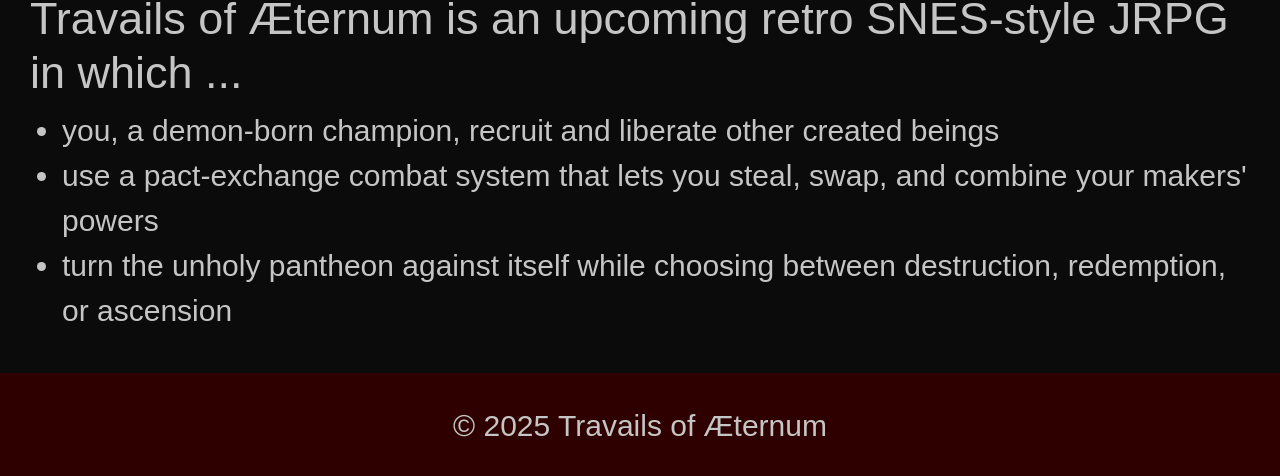
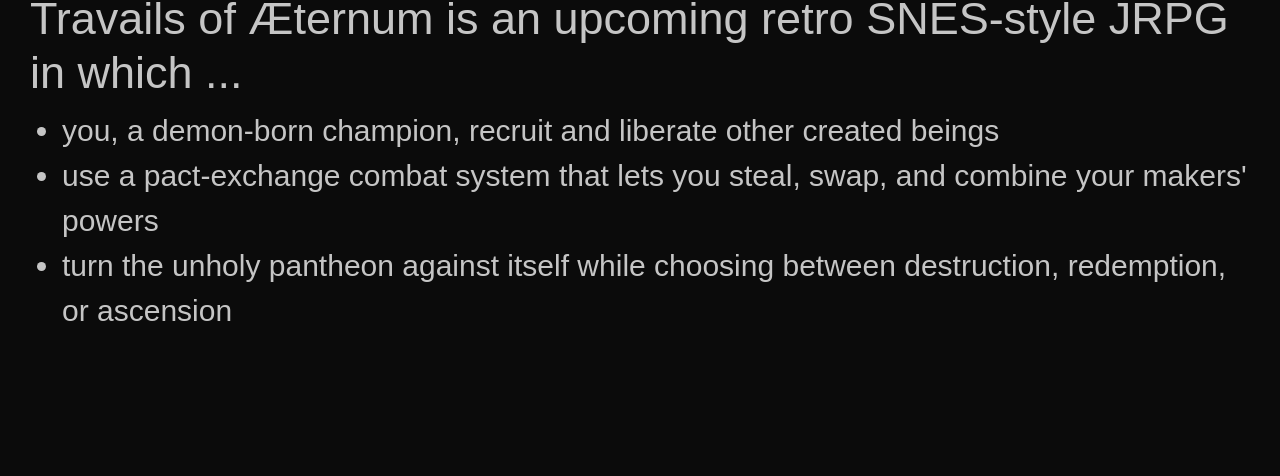
Before and after one commit to brianmchambers/travails-of-aeternum, a plain HTML site: page website/index.html in a window 1280 px wide. Shown: the part 322-798 px from the top of the page. Drawn offline with nearby package versions, Linux system fonts and the light colour scheme; a web font is replaced by a local one.

Commit message:
Remove footer and update main styling in index.html (#4)
The footer element has been removed from the page, and the main element now includes a bottom margin class (mb-5) for improved spacing. The header and footer shared CSS rule was also updated to apply only to the header.

```diff
--- a/website/index.html
+++ b/website/index.html
@@ -17,7 +17,7 @@
             background-color: #0b0b0b;
             color: rgb(197, 197, 197);
         }
-        header, footer {
+        header {
             font-family: 'Jacquard 12', Arial, sans-serif;
             background-color: #2e0000;
             color: rgb(197, 197, 197);
@@ -45,7 +45,7 @@
     <header class="sticky-top">
         <h1>Travails of Æternum</h1>
     </header>
-    <main>
+    <main class="mb-5">
         <section>
             <h2>Now In Development!</h2>
             <h3>Travails of Æternum is an upcoming retro SNES-style JRPG in which ...</h3>
@@ -56,9 +56,6 @@
             </ul>
         </section>
     </main>
-    <footer class="fixed-bottom">
-        <p class="mb-0">&copy; 2025 Travails of Æternum</p>
-    </footer>
     <script src="https://cdn.jsdelivr.net/npm/bootstrap@5.3.8/dist/js/bootstrap.bundle.min.js" integrity="sha384-FKyoEForCGlyvwx9Hj09JcYn3nv7wiPVlz7YYwJrWVcXK/BmnVDxM+D2scQbITxI" crossorigin="anonymous"></script>
 </body>
 </html>
```
